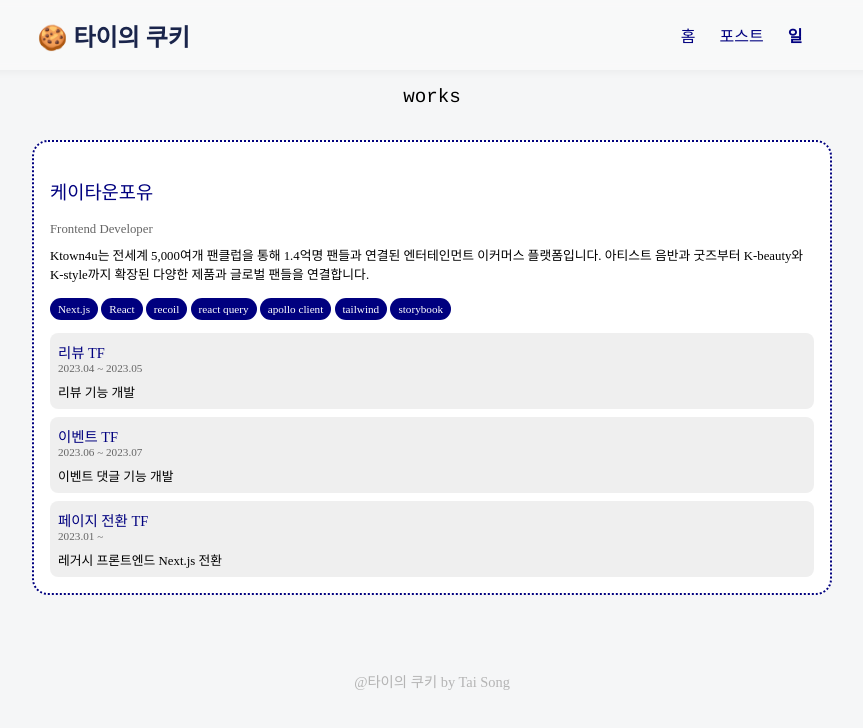
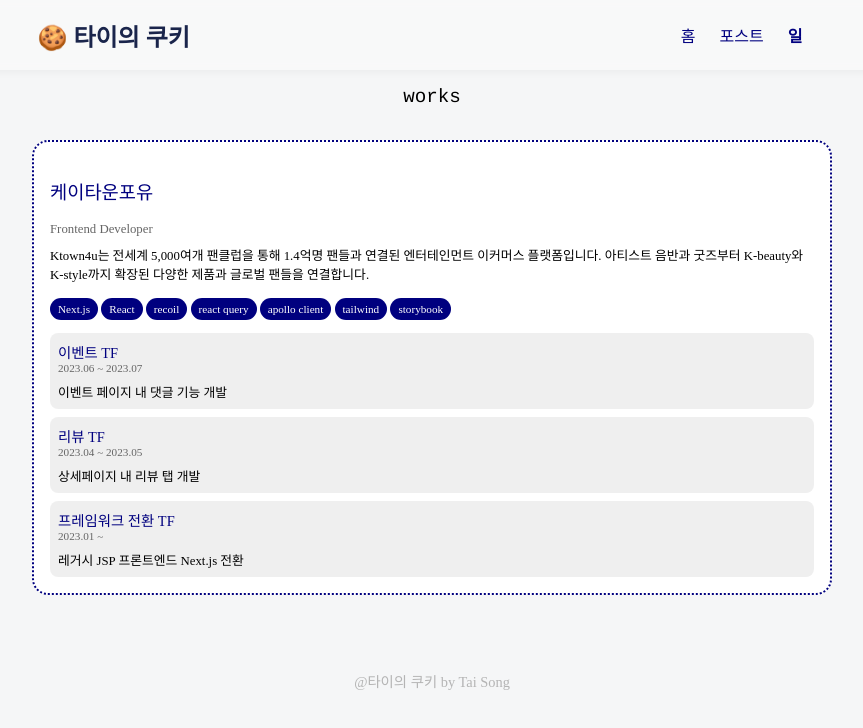
Before and after one commit to pseudopool/taiscookie, a Next.js app: page /works in a window 1280 px wide. Shown: the top 728 px of the page, without its empty margins (208-1071 px from the left). Built offline with nearby package versions, Linux system fonts and the light colour scheme; some icons are missing; a web font is replaced by a local one.

Commit message:
docs: add project briefs

```diff
--- a/src/consts/works.ts
+++ b/src/consts/works.ts
@@ -18,20 +18,20 @@ export const WORKS = [
     ],
     projects: [
       {
+        name: "이벤트 TF",
+        description: "이벤트 페이지 내 댓글 기능 개발",
+        url: "https://www.ktown4u.com/",
+        period: "2023.06 ~ 2023.07",
+      },
+      {
         name: "리뷰 TF",
-        description: "리뷰 기능 개발",
+        description: "상세페이지 내 리뷰 탭 개발",
         url: "https://www.ktown4u.com/",
         period: "2023.04 ~ 2023.05",
       },
       {
-        name: "이벤트 TF",
-        description: "이벤트 댓글 기능 개발",
-        url: "https://www.ktown4u.com/",
-        period: "2023.06 ~ 2023.07",
-      },
-      {
-        name: "페이지 전환 TF",
-        description: "레거시 프론트엔드 Next.js 전환",
+        name: "프레임워크 전환 TF",
+        description: "레거시 JSP 프론트엔드 Next.js 전환",
         url: "https://www.ktown4u.com/",
         period: "2023.01 ~ ",
       },
```
